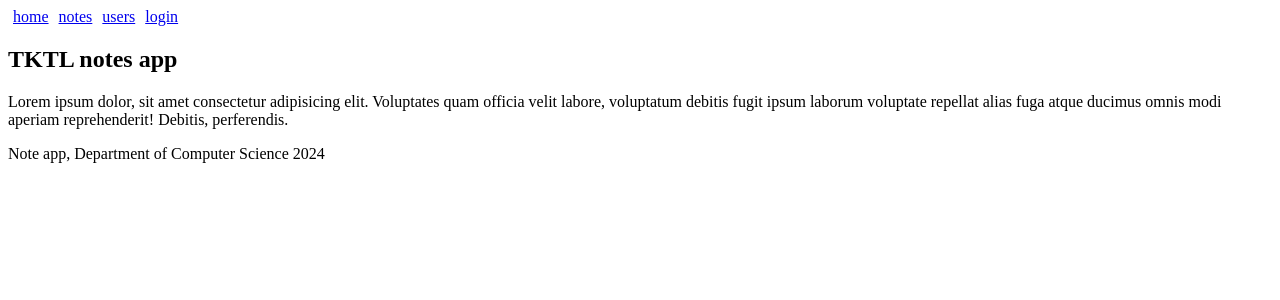
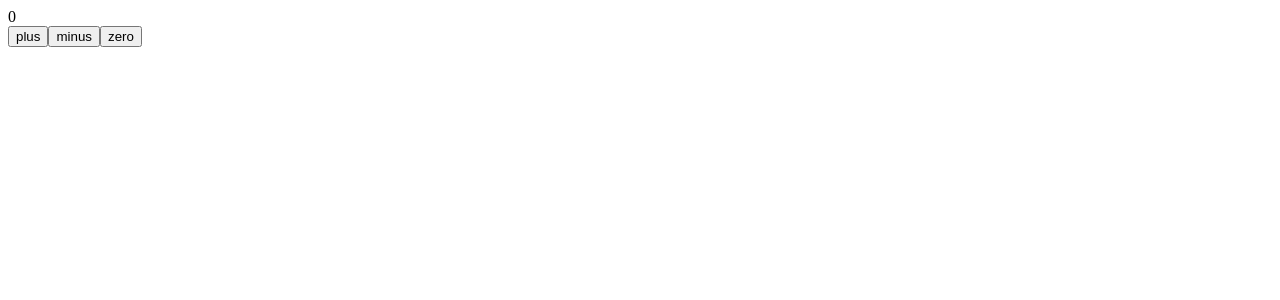
Before and after one commit to jaiminxp/fullstackopen, a React (Vite) app in the folder misc/: page / in a window 1280 px wide. Shown: the top 300 px of the page. Built offline with nearby package versions, Linux system fonts and the light colour scheme.

Commit message:
create custom counter hook

```diff
--- a/misc/src/App.jsx
+++ b/misc/src/App.jsx
@@ -1,12 +1,14 @@
 import { BrowserRouter as Router } from 'react-router-dom'
 import RouterDemo from './components/RouterDemo'
+import CustomHookDemo from './components/CustomHookDemo'
 
 function App() {
   return (
     <>
-      <Router>
+      <CustomHookDemo />
+      {/* <Router>
         <RouterDemo />
-      </Router>
+      </Router> */}
     </>
   )
 }
--- /dev/null
+++ b/misc/src/components/CustomHookDemo.jsx
@@ -0,0 +1,39 @@
+import { useState } from 'react'
+
+const useCounter = () => {
+  const [value, setValue] = useState(0)
+
+  const increase = () => {
+    setValue(value + 1)
+  }
+
+  const decrease = () => {
+    setValue(value - 1)
+  }
+
+  const zero = () => {
+    setValue(0)
+  }
+
+  return {
+    value,
+    increase,
+    decrease,
+    zero,
+  }
+}
+
+const CustomHookDemo = () => {
+  const counter = useCounter()
+
+  return (
+    <div>
+      <div>{counter.value}</div>
+      <button onClick={counter.increase}>plus</button>
+      <button onClick={counter.decrease}>minus</button>
+      <button onClick={counter.zero}>zero</button>
+    </div>
+  )
+}
+
+export default CustomHookDemo
```
